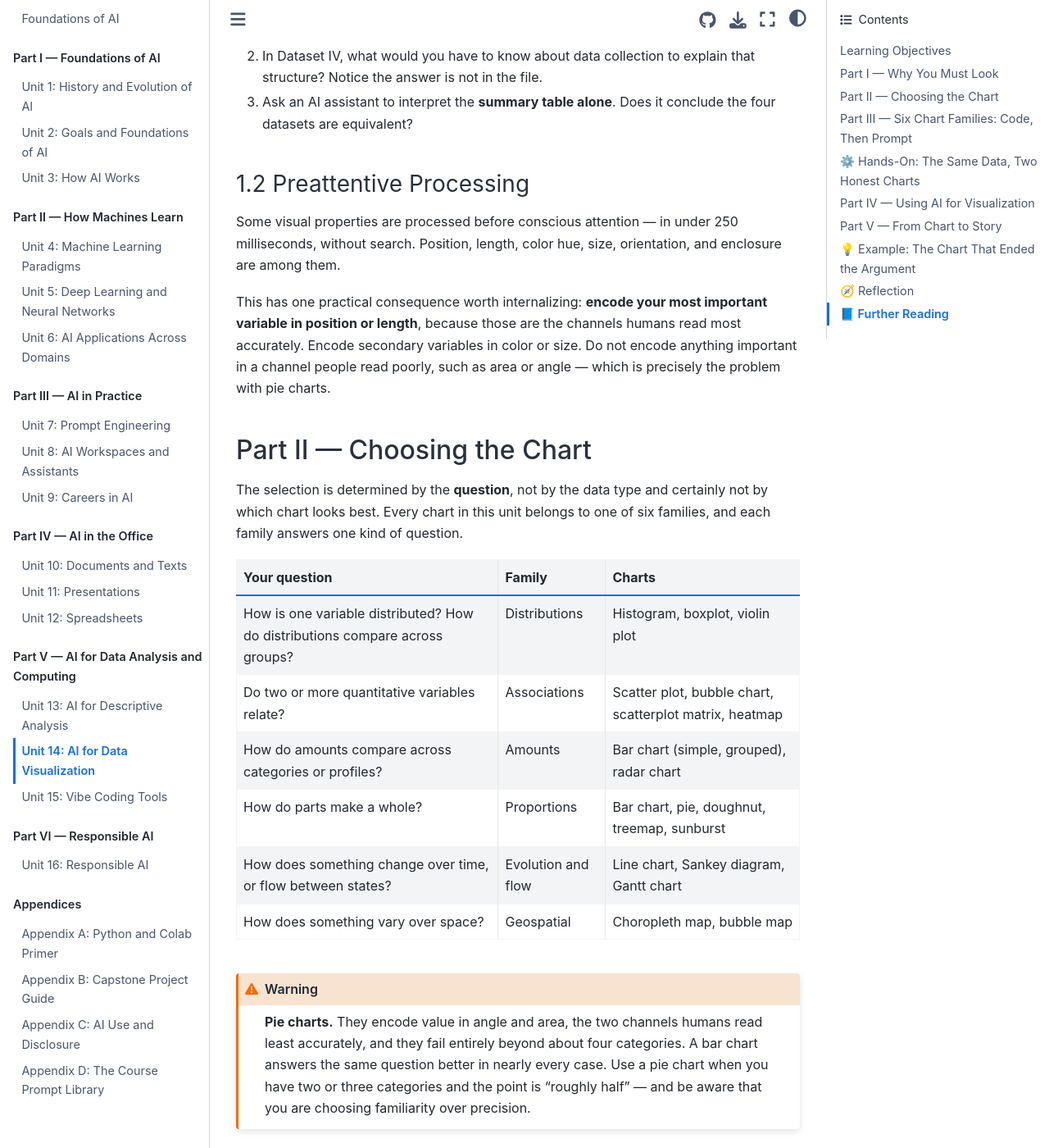
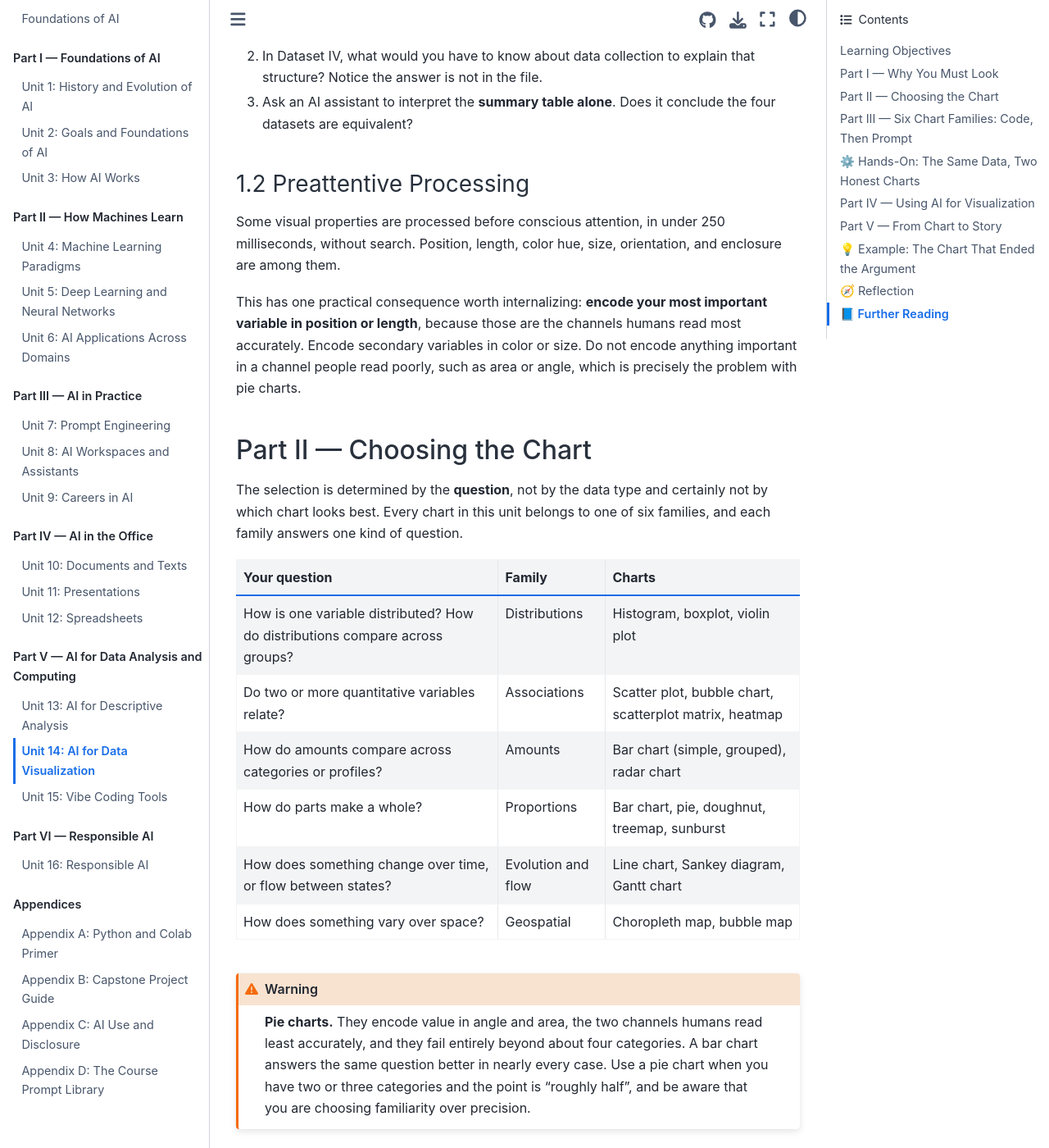
Before and after one commit to lndecastro/Foundations_of_AI, a Jupyter Book: the page built from book/Unit_14_Data_Visualization.md, in a window 1280 px wide and 1400 px high, scrolled down 1821 px. Shown: the whole window at 82% size. Built offline with Jupyter Book 1.0.4 settings and Sphinx 7.4.7 and the Sphinx Book theme 1.1.4, drawn with Linux system fonts in a browser that asks for light colours; some of the changed text lies outside the part shown.

Commit message:
Clarify language and improve readability in Unit 14

````diff
--- a/book/Unit_14_Data_Visualization.md
+++ b/book/Unit_14_Data_Visualization.md
@@ -66,9 +66,9 @@ Read the table first, then the plot. The table says these are the same data. The
 
 ### 1.2 Preattentive Processing
 
-Some visual properties are processed before conscious attention — in under 250 milliseconds, without search. Position, length, color hue, size, orientation, and enclosure are among them.
+Some visual properties are processed before conscious attention, in under 250 milliseconds, without search. Position, length, color hue, size, orientation, and enclosure are among them.
 
-This has one practical consequence worth internalizing: **encode your most important variable in position or length**, because those are the channels humans read most accurately. Encode secondary variables in color or size. Do not encode anything important in a channel people read poorly, such as area or angle — which is precisely the problem with pie charts.
+This has one practical consequence worth internalizing: **encode your most important variable in position or length**, because those are the channels humans read most accurately. Encode secondary variables in color or size. Do not encode anything important in a channel people read poorly, such as area or angle, which is precisely the problem with pie charts.
 
 ## Part II — Choosing the Chart
 
@@ -84,7 +84,7 @@ The selection is determined by the **question**, not by the data type and certai
 | How does something vary over space? | Geospatial | Choropleth map, bubble map |
 
 ```{warning}
-**Pie charts.** They encode value in angle and area, the two channels humans read least accurately, and they fail entirely beyond about four categories. A bar chart answers the same question better in nearly every case. Use a pie chart when you have two or three categories and the point is "roughly half" — and be aware that you are choosing familiarity over precision.
+**Pie charts.** They encode value in angle and area, the two channels humans read least accurately, and they fail entirely beyond about four categories. A bar chart answers the same question better in nearly every case. Use a pie chart when you have two or three categories and the point is "roughly half", and be aware that you are choosing familiarity over precision.
 ```
 
 ## Part III — Six Chart Families: Code, Then Prompt
@@ -106,7 +106,7 @@ Use these five checks in every round. Each round adds the specific things to loo
 | :--- | :--- |
 | **Numbers** | Do the values the AI printed or plotted match the values printed by the Python cell? If not, which one is right, and why do they differ? |
 | **Encoding** | Did the AI map the same variables to the same channels (position, length, color, size)? |
-| **Defaults** | What did the AI decide that the prompt did not specify — bins, scales, colors, sort order, axis ranges, dropped rows? |
+| **Defaults** | What did the AI decide that the prompt did not specify, e.g. bins, scales, colors, sort order, axis ranges, dropped rows? |
 | **Errors** | Is anything wrong: a mislabeled axis, a silently dropped group, a statistic computed with a different convention? |
 | **Judgment** | Does the AI's written interpretation say something the chart does not support? |
 
````
Also changed, not shown: other parts of book/Unit_14_Data_Visualization.md (+1 -1 lines).
